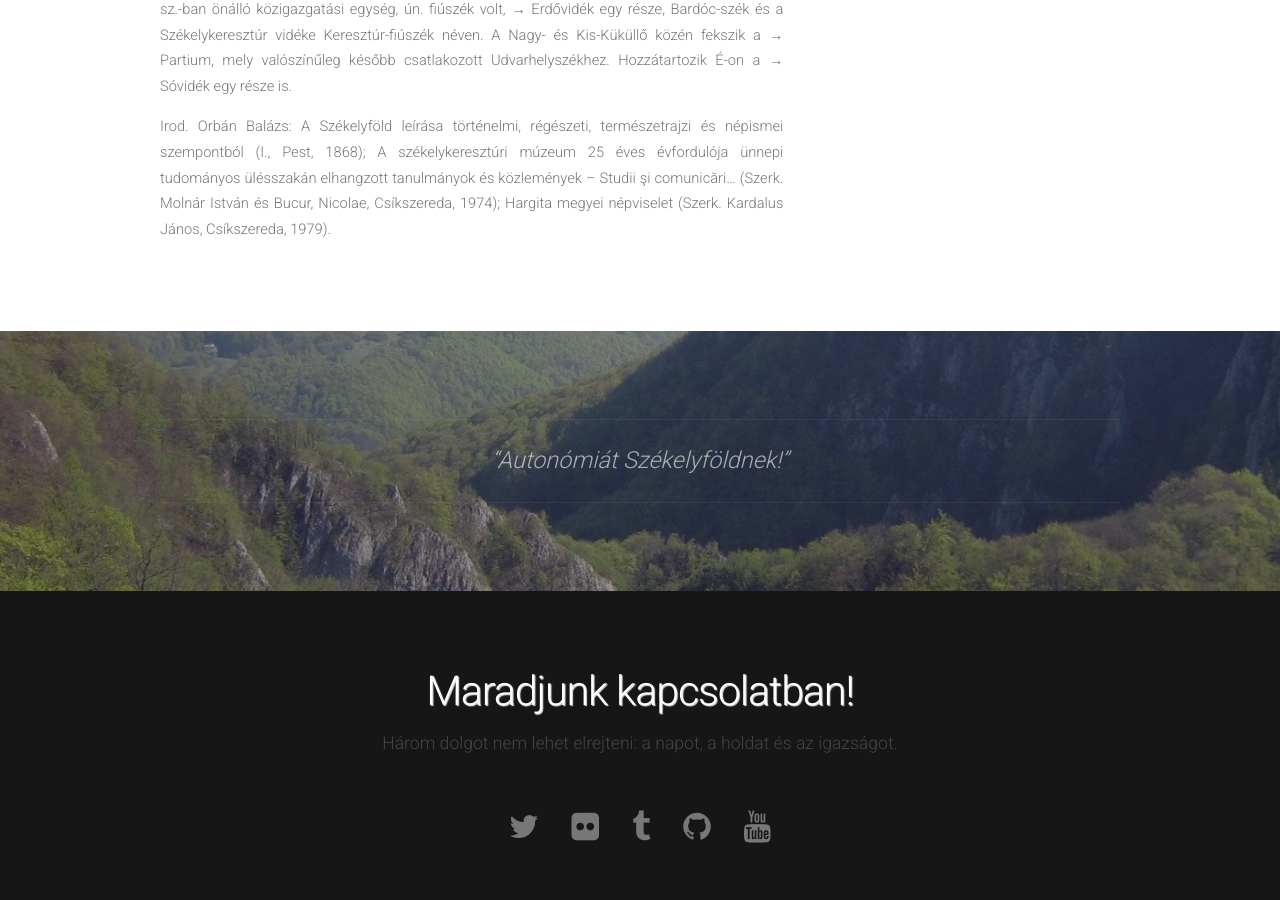
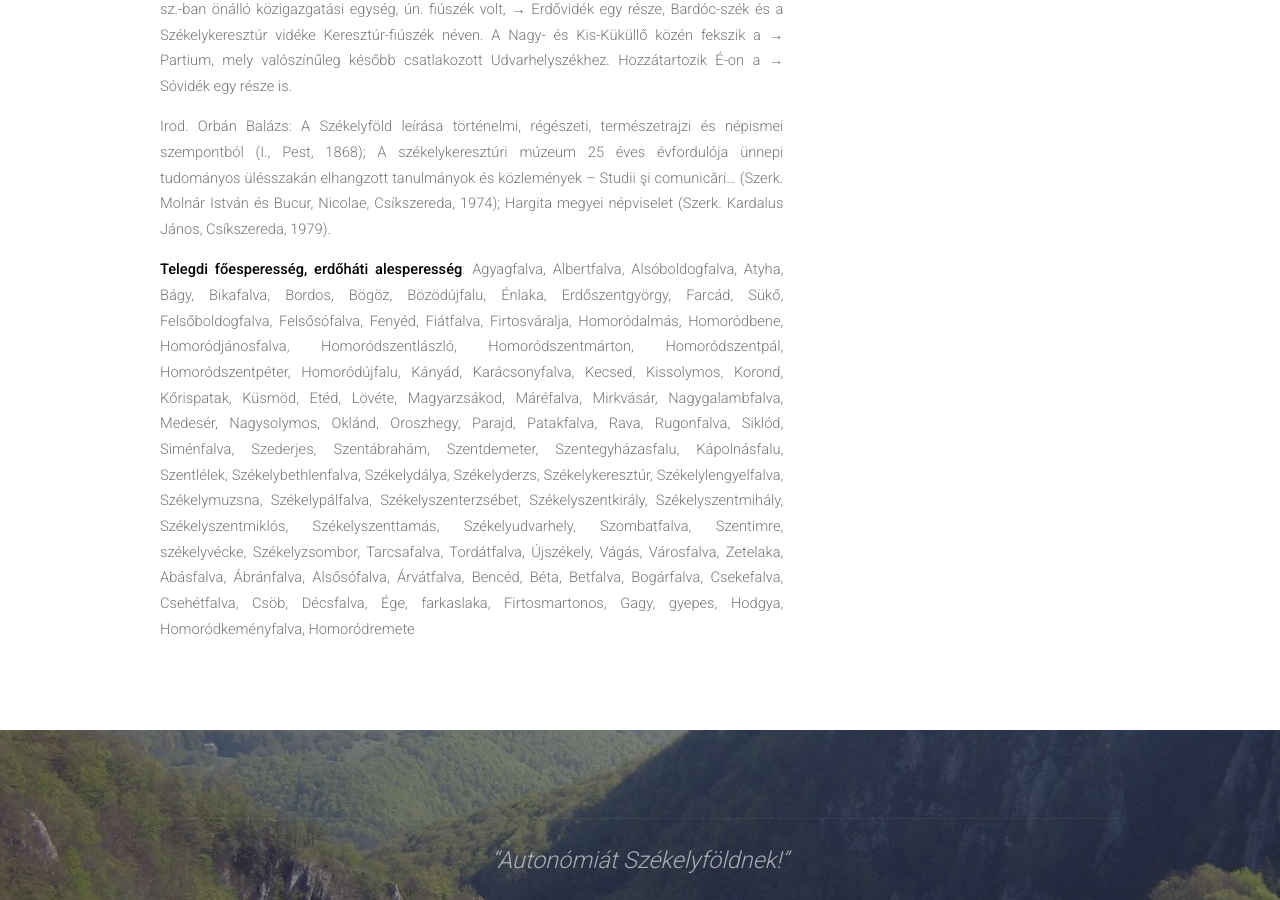
Before and after one commit to siculia/siculia.github.io, a Jekyll site: the page built from siculia-udvarhelyszek.html, in a window 1280 px wide and 900 px high, scrolled down 17205 px. Built offline with Jekyll 4.4.1, drawn with Linux system fonts in a browser that asks for light colours; nearby versions of some CDN libraries; library files that are not in the unit come from our copies.

Commit message:
Udvarhelyszék

```diff
--- a/siculia-udvarhelyszek.html
+++ b/siculia-udvarhelyszek.html
@@ -146,6 +146,8 @@ layout: default
 
 							<p style="text-align: justify;">Irod. Orbán Balázs: A Székelyföld leírása történelmi, régészeti, természetrajzi és népismei szempontból (I., Pest, 1868); A székelykeresztúri múzeum 25 éves évfordulója ünnepi tudományos ülésszakán elhangzott tanulmányok és közlemények – Studii şi comunicări… (Szerk. Molnár István és Bucur, Nicolae, Csíkszereda, 1974); Hargita megyei népviselet (Szerk. Kardalus János, Csíkszereda, 1979).</p>
 
+							<p style="text-align: justify;"><b>Telegdi főesperesség, erdőháti alesperesség</b>: Agyagfalva, Albertfalva, Alsóboldogfalva, Atyha, Bágy, Bikafalva, Bordos, Bögöz, Bözödújfalu, Énlaka, Erdőszentgyörgy, Farcád, Sükő, Felsőboldogfalva, Felsősófalva, Fenyéd, Fiátfalva, Firtosváralja, Homoródalmás, Homoródbene, Homoródjánosfalva, Homoródszentlászló, Homoródszentmárton, Homoródszentpál, Homoródszentpéter, Homoródújfalu, Kányád, Karácsonyfalva, Kecsed, Kissolymos, Korond, Kőrispatak, Küsmöd, Etéd, Lövéte, Magyarzsákod, Máréfalva, Mirkvásár, Nagygalambfalva, Medesér, Nagysolymos, Oklánd, Oroszhegy, Parajd, Patakfalva, Rava, Rugonfalva, Siklód, Siménfalva, Szederjes, Szentábrahám, Szentdemeter, Szentegyházasfalu, Kápolnásfalu, Szentlélek, Székelybethlenfalva, Székelydálya, Székelyderzs, Székelykeresztúr, Székelylengyelfalva, Székelymuzsna, Székelypálfalva, Székelyszenterzsébet, Székelyszentkirály, Székelyszentmihály, Székelyszentmiklós, Székelyszenttamás, Székelyudvarhely, Szombatfalva, Szentimre, székelyvécke, Székelyzsombor, Tarcsafalva, Tordátfalva, Újszékely, Vágás, Városfalva, Zetelaka, Abásfalva, Ábránfalva, Alsősófalva, Árvátfalva, Bencéd, Béta, Betfalva, Bogárfalva, Csekefalva, Csehétfalva, Csöb, Décsfalva, Ége, farkaslaka, Firtosmartonos, Gagy, gyepes, Hodgya, Homoródkeményfalva, Homoródremete</p>
+
 					</section>
 				</div>
 				{% include sidebar.html %}
```
